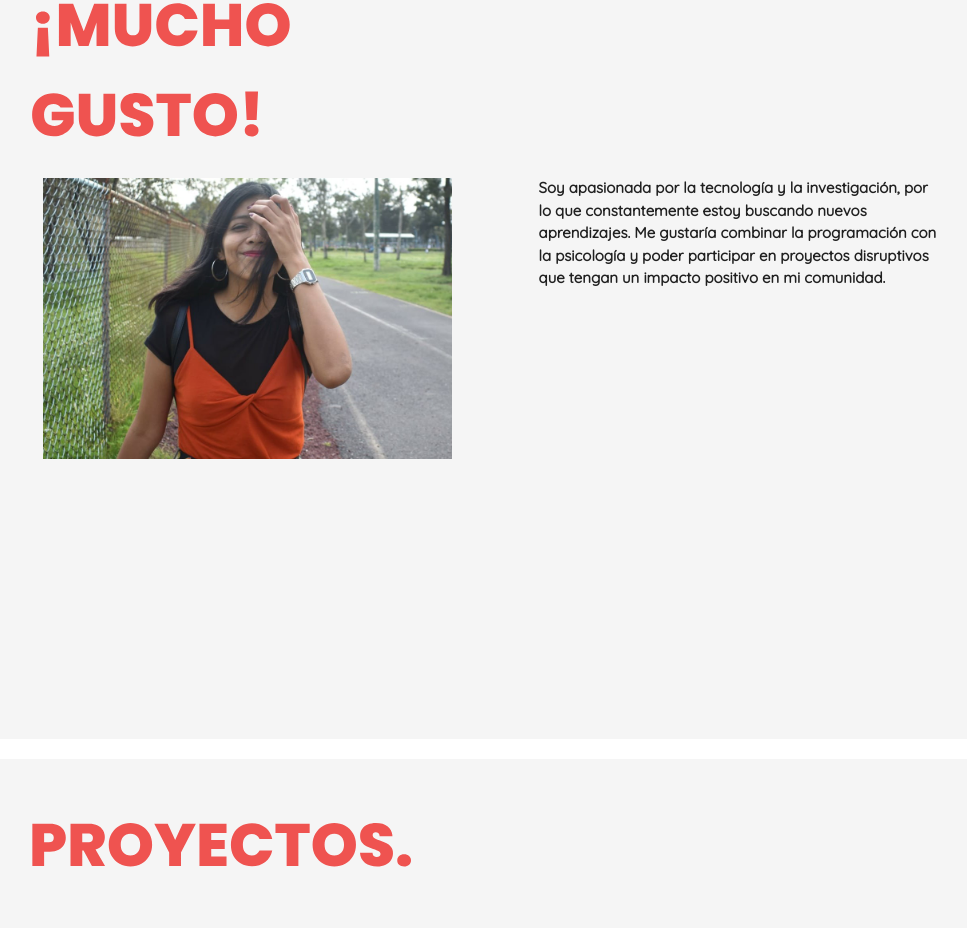
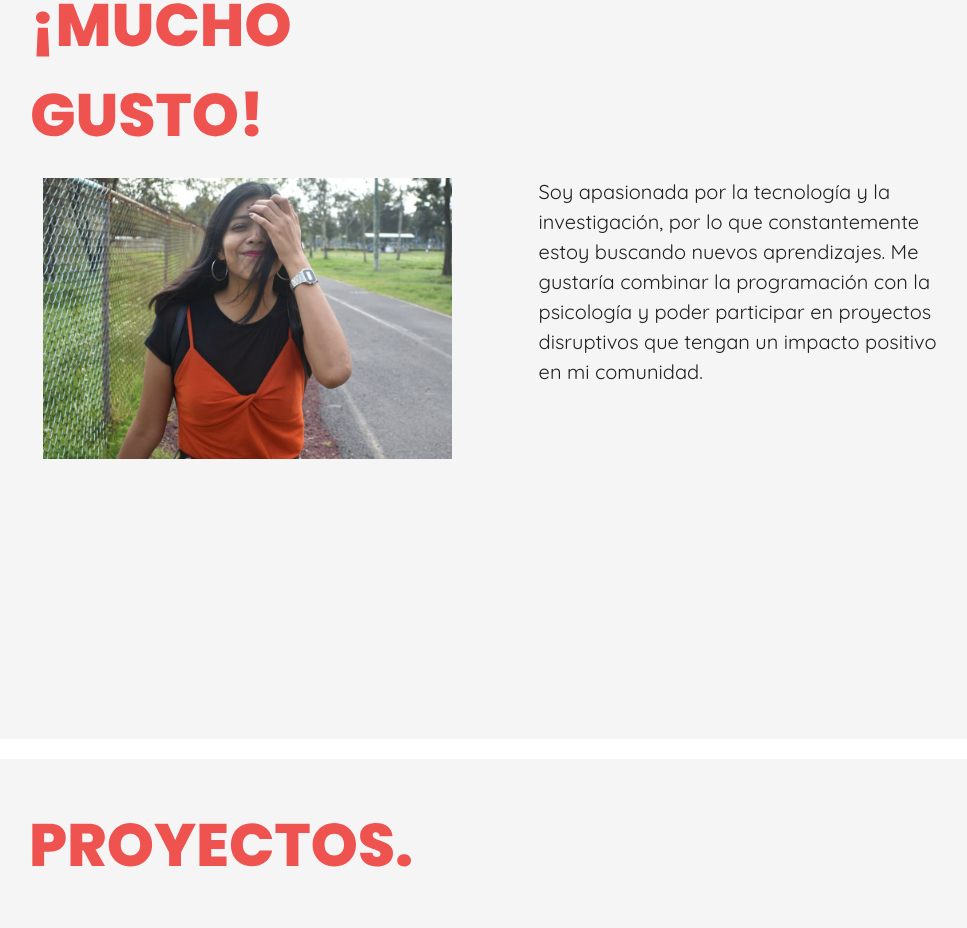
Before and after one commit to BrendaCarranco/Portfolio, a website: page docs/index.html in a window 1280 px wide. Shown: the part 945-1873 px from the top of the page, without its empty margins (70-1037 px from the left). Drawn offline with nearby package versions, Linux system fonts and the light colour scheme.

Commit message:
Update style.css

```diff
--- a/docs/style.css
+++ b/docs/style.css
@@ -52,8 +52,9 @@
 
 .bold-p {
   font-family: Quicksand;
-  font-weight: 600;
+  font-weight: 550;
   margin-top: 10%;
+  font-size: 20px;
 }
 p {
   font-family: Quicksand;
@@ -62,7 +63,6 @@ p {
   padding-top: 3%;
   /*  margin-bottom: 20%; */
 }
-
 @media screen and (min-width: 800px) {
   .bren-pic {
     padding-top: 8%;
@@ -70,7 +70,6 @@ p {
     margin-bottom: 10%;
   }
 }
-
 .about-me-pic {
   padding-left: 30%;
 }
@@ -130,8 +129,6 @@ p {
   background-color: #f5f5f5;
   height: 90%;
 }
-
-
 /*White border*/
 #bottom,
 #left,
```
